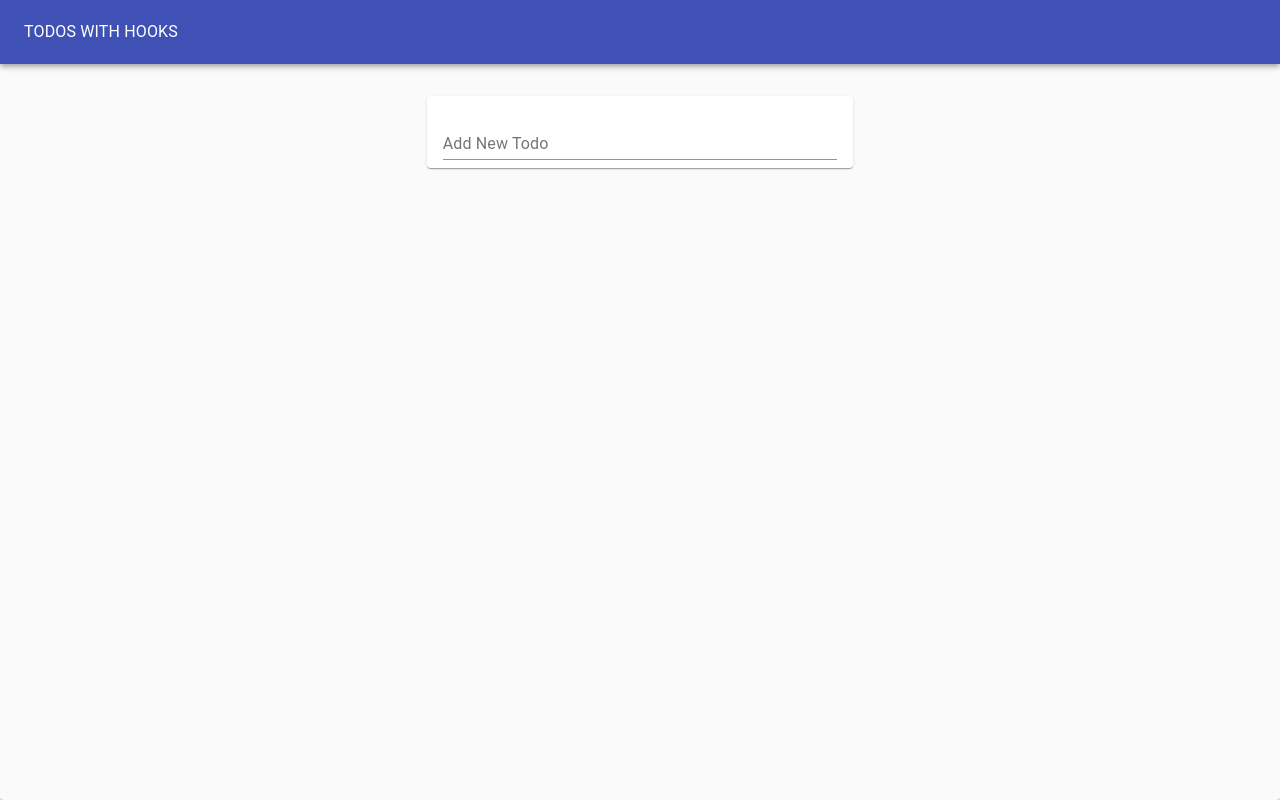
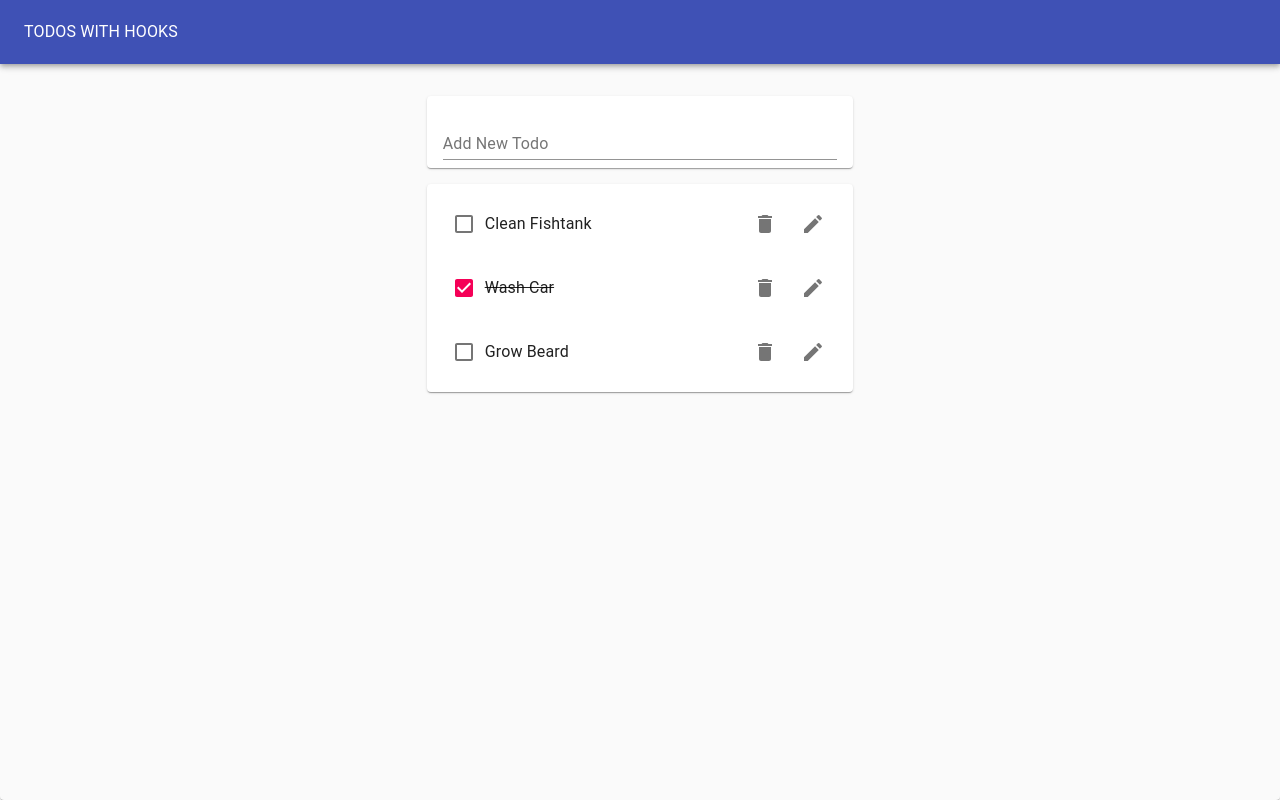
Before and after one commit to mikohan/react-hooks, a React (Create React App) app: page / in a window 1280 px wide. Built offline with nearby package versions, Linux system fonts and the light colour scheme.

Commit message:
Created localstorage hook

```diff
--- a/src/TodoApp.js
+++ b/src/TodoApp.js
@@ -1,4 +1,4 @@
-import React, { useEffect } from 'react';
+import React from 'react';
 
 import Typography from '@material-ui/core/Typography';
 import Paper from '@material-ui/core/Paper';
@@ -12,20 +12,16 @@ import TodoForm from './TodoForm';
 import useTodoState from './hooks/useTodoState';
 
 function TodoApp() {
-  //   const initialTodos =  [
-  //     { id: 1, task: 'Clean Fishtank', completed: false },
-  //     { id: 2, task: 'Wash Car', completed: true },
-  //     { id: 3, task: 'Grow Beard', completed: false },
-  //   ];
+  const initialTodos = [
+    { id: 1, task: 'Clean Fishtank', completed: false },
+    { id: 2, task: 'Wash Car', completed: true },
+    { id: 3, task: 'Grow Beard', completed: false },
+  ];
 
-  const initialTodos = JSON.parse(window.localStorage.getItem('todos')) || [];
+  //   const initialTodos = JSON.parse(window.localStorage.getItem('todos')) || [];
   const { todos, addTodo, removeTodo, toggleTodo, editTodo } = useTodoState(
     initialTodos
   );
-
-  useEffect(() => {
-    window.localStorage.setItem('todos', JSON.stringify(todos));
-  }, [todos]);
 
   return (
     <Paper
--- /dev/null
+++ b/src/hooks/useLocalStorageState.js
@@ -0,0 +1,21 @@
+import { useState, useEffect } from 'react';
+
+function useLocalstorageState(key, defaultVal) {
+  const [state, setState] = useState(() => {
+    let val;
+    try {
+      val = JSON.parse(window.localStorage.getItem(key) || String(defaultVal));
+    } catch (e) {
+      val = defaultVal;
+    }
+    return val;
+  });
+
+  useEffect(() => {
+    window.localStorage.setItem(key, JSON.stringify(state));
+    // eslint-disable-next-line react-hooks/exhaustive-deps
+  }, [state]);
+  return [state, setState];
+}
+
+export default useLocalstorageState;
--- a/src/hooks/useTodoState.js
+++ b/src/hooks/useTodoState.js
@@ -1,8 +1,8 @@
-import { useState } from 'react';
+import useLocalstorageState from './useLocalStorageState';
 import { v4 as uuidv4 } from 'uuid';
 
 export default (initialTodos) => {
-  const [todos, setTodos] = useState(initialTodos);
+  const [todos, setTodos] = useLocalstorageState('todos', initialTodos);
   return {
     todos,
     addTodo: (newTodoText) => {
```
